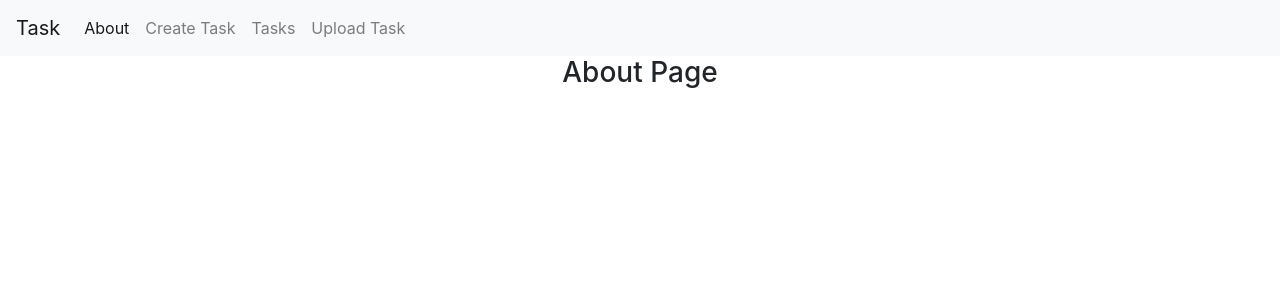
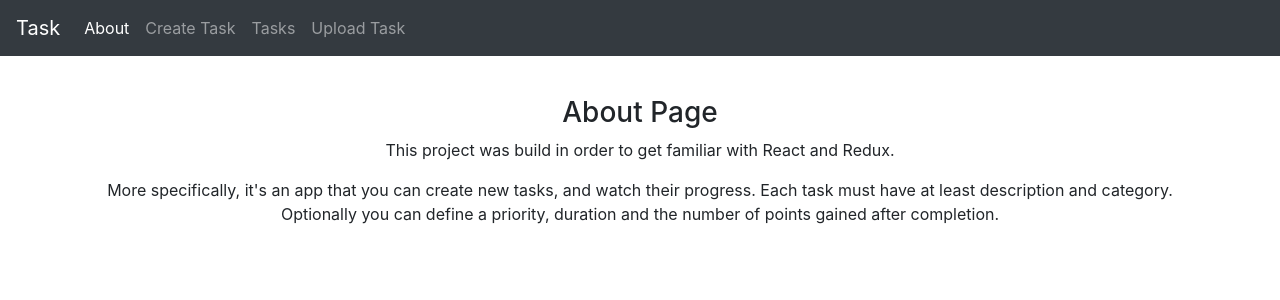
Before and after one commit to laurapantazi/task-manager, a React (Create React App) app: page / in a window 1280 px wide. Shown: the top 300 px of the page. Built offline with nearby package versions, Linux system fonts and the light colour scheme.

Commit message:
Add lazy-load and show spinner while loading

```diff
--- a/package.json
+++ b/package.json
@@ -12,7 +12,7 @@
     "react-dom": "^16.10.2",
     "react-redux": "^7.1.1",
     "react-router-dom": "^5.1.2",
-    "react-scripts": "3.2.0",
+    "react-scripts": "^3.3.0",
     "react-test-renderer": "^16.12.0",
     "redux": "^4.0.4",
     "redux-thunk": "^2.3.0"
--- a/src/App.js
+++ b/src/App.js
@@ -1,19 +1,28 @@
-import React, {Component} from 'react'
-import {Container, Navbar, Nav} from 'react-bootstrap'
+import React, {Component, Suspense, lazy} from 'react'
+import {Container, Row, Col, Navbar, Nav, Spinner} from 'react-bootstrap'
 import { Switch, Route, BrowserRouter as Router, NavLink, Redirect } from 'react-router-dom'
 import './App.css'
-import AddTask from 'containers/TaskForm/AddTask'
-import EditTask from 'containers/TaskForm/EditTask'
-import Tasks from 'containers/Tasks/Tasks'
-import About from 'containers/About/About'
-import NotFound from 'containers/NotFound/NotFound'
-import UploadTask from 'containers/UploadTask/UploadTask'
+const AddTask = lazy(() => import('./containers/TaskForm/AddTask'))
+const EditTask = lazy(() => import('./containers/TaskForm/EditTask'))
+const Tasks = lazy(() => import('./containers/Tasks/Tasks'))
+const About = lazy(() => import('./containers/About/About'))
+const NotFound = lazy(() => import('./containers/NotFound/NotFound'))
+const UploadTask = lazy(() => import('./containers/UploadTask/UploadTask'))
 
 export default class App extends Component {
   render () {
     return (
+      <Suspense fallback={
+        <Container fluid style={{maxWidth: '100vw', height: '100vh'}}>
+          <Row style={{height: '100%',justifyContent: 'center', alignItems: 'center'}}>
+            <Col style={{textAlign: 'center'}}>
+            <Spinner animation="border" role="status">
+            </Spinner>
+          </Col>
+        </Row>
+      </Container>}>
       <Router>
-        <Navbar bg="light" expand="lg">
+        <Navbar expand="lg" bg="dark" variant="dark" style={{background: '#618B45', color: '#fff', marginBottom: '40px'}}>
           <Navbar.Brand>Task</Navbar.Brand>
           <Navbar.Toggle aria-controls="basic-navbar-nav" />
           <Navbar.Collapse id="basic-navbar-nav">
@@ -38,6 +47,7 @@ export default class App extends Component {
           </Switch>
         </Container>
       </Router>
+      </Suspense>
     )
   }
 }
--- a/src/containers/About/About.js
+++ b/src/containers/About/About.js
@@ -5,6 +5,14 @@ export default class About extends Component {
     return (
       <div>
         <h3>About Page</h3>
+        <p>
+        This project was build in order to get familiar with React and Redux.
+        </p>
+        <p>
+        More specifically, it's an app that you can create new tasks, and watch their progress.
+        Each task must have at least description and category.
+        Optionally you can define a priority, duration and the number of points gained after completion.
+        </p>
       </div>
     )
   }
```
Also changed, not shown: 1 other file (tests, documents, lock files or other folders).
